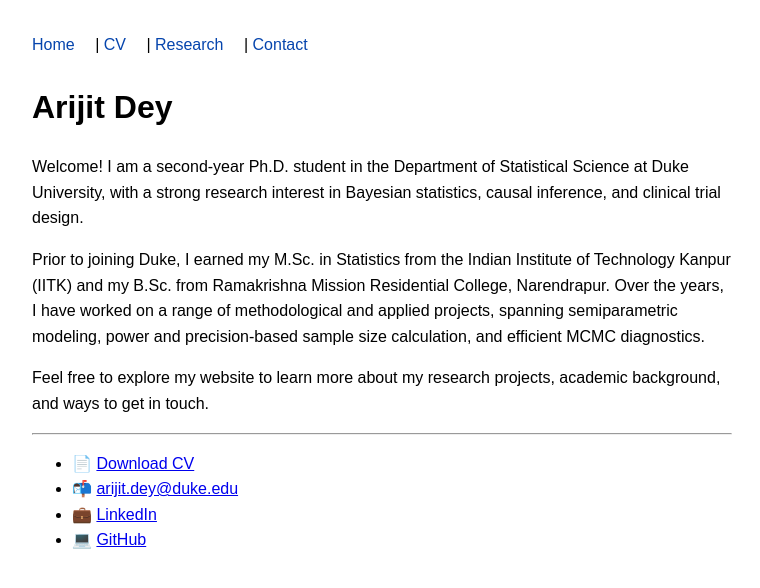
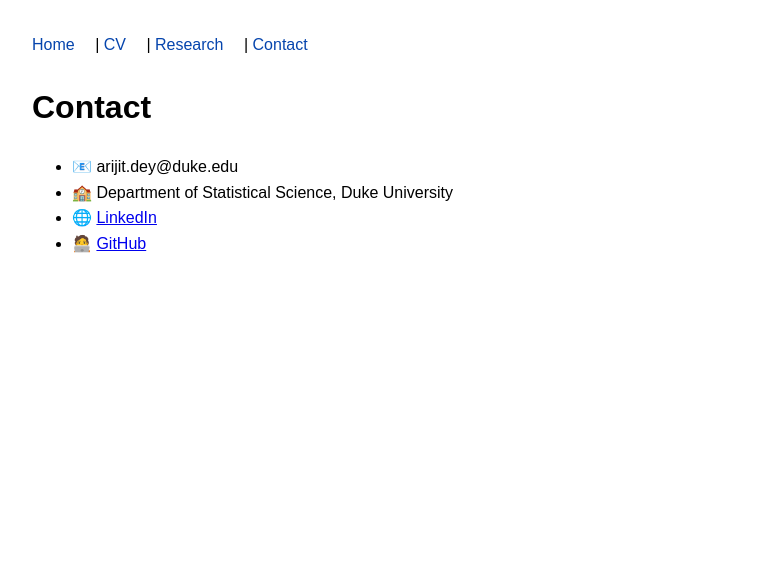
Before and after one commit to arijitdey22/arijitdey22.github.io, a Jekyll site: the page built from contact.md, in a window 1280 px wide. Shown: the top 588 px of the page, without its empty margins (0-760 px from the left). Built offline with Jekyll 4.4.1, drawn with Linux system fonts in a browser that asks for light colours.

Commit message:
Update contact.md

```diff
--- a/contact.md
+++ b/contact.md
@@ -1,19 +1,11 @@
 ---
 layout: default
-title: "Arijit Dey | Graduate Student at Duke"
+title: "Contact"
 ---
 
-# Arijit Dey
+# Contact
 
-Welcome! I am a second-year Ph.D. student in the Department of Statistical Science at Duke University, with a strong research interest in Bayesian statistics, causal inference, and clinical trial design.
-
-Prior to joining Duke, I earned my M.Sc. in Statistics from the Indian Institute of Technology Kanpur (IITK) and my B.Sc. from Ramakrishna Mission Residential College, Narendrapur. Over the years, I have worked on a range of methodological and applied projects, spanning semiparametric modeling, power and precision-based sample size calculation, and efficient MCMC diagnostics.
-
-Feel free to explore my website to learn more about my research projects, academic background, and ways to get in touch.
-
----
-
-- 📄 [Download CV](assets/CV_Arijit_Dey.pdf)
-- 📬 [arijit.dey@duke.edu](mailto:arijit.dey@duke.edu)
-- 💼 [LinkedIn](https://www.linkedin.com/in/arijit-dey-556a1922a/)
-- 💻 [GitHub](https://github.com/arijitdey22)
+- 📧 arijit.dey@duke.edu
+- 🏫 Department of Statistical Science, Duke University
+- 🌐 [LinkedIn](https://www.linkedin.com/in/arijit-dey-556a1922a)
+- 🧑‍💻 [GitHub](https://github.com/arijitdey22)
```
